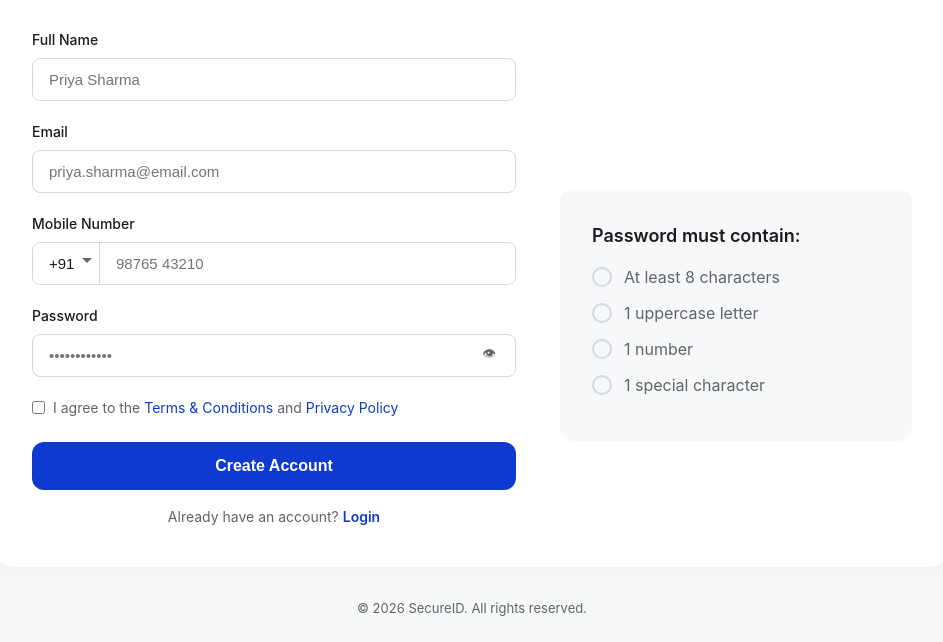
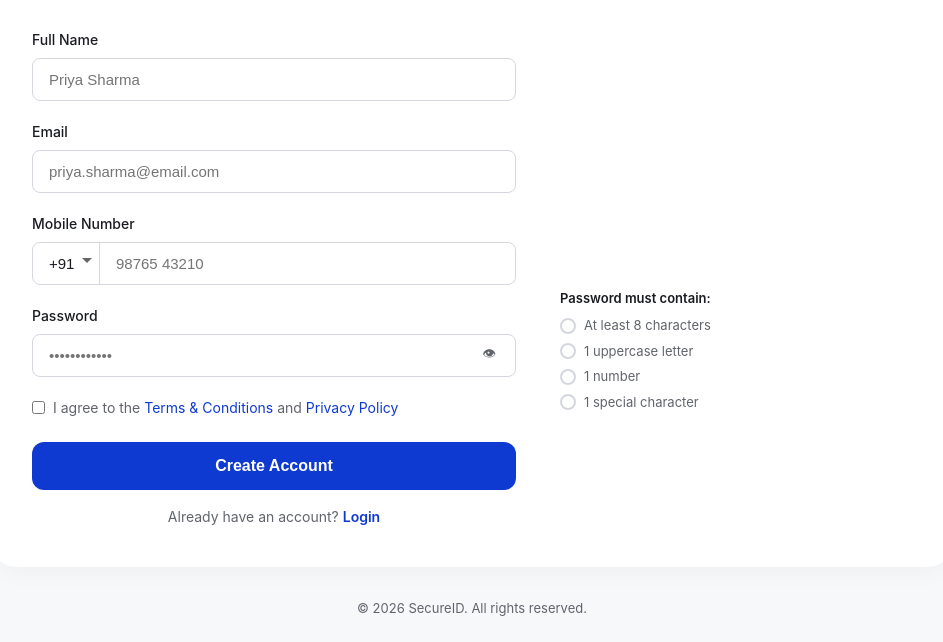
Before and after one commit to kumarnallana/Truly-IAS-Assessment, a website with bundled scripts: page public/index.html in a window 1280 px wide. Shown: the part 202-844 px from the top of the page, without its empty margins (168-1111 px from the left). Built offline with nearby package versions, Linux system fonts and the light colour scheme.

Commit message:
fix: align mobile password checklist with reference

```diff
--- a/public/css/components/auth-card.css
+++ b/public/css/components/auth-card.css
@@ -19,9 +19,6 @@
     box-shadow: none;
   }
 
-  .auth-card__rules-column {
-    margin-top: 2rem;
-  }
 }
 
 @media (max-width: 1023px) {
@@ -29,9 +26,6 @@
     display: none !important;
   }
 
-  .auth-card__rules-column {
-    display: none;
-  }
 }
 
 /* Desktop Exact Structural Layouts */
@@ -43,15 +37,31 @@
   }
 
   .auth-card__grid {
-    display: grid;
-    grid-template-columns: 55% 40%;
-    gap: 5%;
-    align-items: start;
+    display: block;
     width: 100%;
   }
 
-  .auth-card__rules-column {
-    margin-top: 260px; /* Aligns visually with the Password field below the 3 new fields */
+  .auth-card--registration .auth-card__form-column > .screen-header,
+  .auth-card--registration .auth-card__form-column > [data-testid="error-form"] {
+    width: 55%;
+  }
+
+  .registration-form {
+    display: grid;
+    grid-template-columns: 55% 40%;
+    column-gap: 5%;
+    align-items: start;
+  }
+
+  .registration-form > :not(.password-rules) {
+    grid-column: 1;
+  }
+
+  .registration-form > .password-rules {
+    grid-column: 2;
+    grid-row: 1 / span 8;
+    align-self: start;
+    margin-top: 260px;
   }
 
   .auth-card__top-bar {
--- a/public/css/components/password-rules.css
+++ b/public/css/components/password-rules.css
@@ -3,38 +3,41 @@
    Description: The live validation checklist for passwords
    ========================================================================== */
 .password-rules {
-  background-color: var(--color-bg-page);
-  border-radius: var(--radius-lg);
-  padding: 2rem;
-  font-size: 1rem;
+  background: transparent;
+  padding: 0;
+  font-size: 0.8125rem;
   color: var(--color-text-muted);
 }
 
 .password-rules__title {
   font-weight: 600;
   color: var(--color-text-main);
-  margin-bottom: 1rem;
-  font-size: 1.125rem;
+  margin-bottom: 0.5rem;
+  font-size: 0.8125rem;
 }
 
 .password-rules__item {
   display: flex;
   align-items: center;
-  gap: 0.75rem;
-  margin-bottom: 0.75rem;
+  gap: 0.5rem;
+  margin-bottom: 0.375rem;
+}
+
+.password-rules__item:last-child {
+  margin-bottom: 0;
 }
 
 .password-rules__icon {
   display: inline-flex;
   align-items: center;
   justify-content: center;
-  width: 20px;
-  height: 20px;
+  width: 16px;
+  height: 16px;
   border-radius: 50%;
   border: 2px solid var(--color-border);
   background-color: transparent;
   color: transparent;
-  font-size: 12px;
+  font-size: 10px;
   transition: all 0.2s ease-in-out;
 }
 
@@ -44,28 +47,8 @@
   color: white;
 }
 
-.password-rules--inline {
-  display: none;
-}
-
 @media (max-width: 1023px) {
-  .password-rules--inline {
-    display: block;
-    margin-top: 0.875rem;
-    padding: 1rem;
-    font-size: 0.875rem;
-  }
-
-  .password-rules--inline .password-rules__title {
-    margin-bottom: 0.75rem;
-    font-size: 0.9375rem;
-  }
-
-  .password-rules--inline .password-rules__item {
-    margin-bottom: 0.5rem;
-  }
-
-  .password-rules--inline .password-rules__item:last-child {
-    margin-bottom: 0;
+  .password-rules {
+    margin: -0.25rem 0 1rem;
   }
 }
--- a/public/index.html
+++ b/public/index.html
@@ -47,7 +47,7 @@
 
           <div data-testid="error-form" class="alert-banner alert-banner--error" style="display: none;" role="alert"></div>
 
-          <form data-testid="registration-form" novalidate>
+          <form data-testid="registration-form" class="registration-form" novalidate>
             <!-- Full Name -->
             <div class="form-field">
               <label for="reg-fullname" class="form-field__label">Full Name</label>
@@ -107,7 +107,7 @@
                   class="form-field__input"
                   placeholder="••••••••••••"
                   autocomplete="new-password"
-                  aria-describedby="password-requirements-inline error-password"
+                  aria-describedby="password-requirements error-password"
                   required
                 >
                 <button type="button" data-testid="toggle-password-btn" class="form-field__password-toggle" aria-label="Toggle password visibility">
@@ -115,24 +115,25 @@
                 </button>
               </div>
               <span data-testid="error-password" class="form-field__error-text" style="display: none;"></span>
+            </div>
 
-              <div id="password-requirements-inline" data-testid="password-rules-mobile" class="password-rules password-rules--inline" aria-live="polite">
+            <!-- One semantic checklist: inline on mobile, positioned beside the form on desktop. -->
+            <div id="password-requirements" data-testid="password-rules" class="password-rules" aria-live="polite">
               <div class="password-rules__title">Password must contain:</div>
               <ul class="password-rules__list">
-                  <li data-testid="rule-length-mobile" data-password-rule="length" class="password-rules__item">
+                <li data-testid="rule-length" data-password-rule="length" class="password-rules__item">
                   <span class="password-rules__icon">✓</span> At least 8 characters
                 </li>
-                  <li data-testid="rule-uppercase-mobile" data-password-rule="uppercase" class="password-rules__item">
+                <li data-testid="rule-uppercase" data-password-rule="uppercase" class="password-rules__item">
                   <span class="password-rules__icon">✓</span> 1 uppercase letter
                 </li>
-                  <li data-testid="rule-number-mobile" data-password-rule="number" class="password-rules__item">
+                <li data-testid="rule-number" data-password-rule="number" class="password-rules__item">
                   <span class="password-rules__icon">✓</span> 1 number
                 </li>
-                  <li data-testid="rule-special-mobile" data-password-rule="special" class="password-rules__item">
+                <li data-testid="rule-special" data-password-rule="special" class="password-rules__item">
                   <span class="password-rules__icon">✓</span> 1 special character
                 </li>
               </ul>
-              </div>
             </div>
 
             <!-- Terms Checkbox -->
@@ -152,28 +153,6 @@
             </div>
           </form>
         </div> <!-- End Form Column -->
-
-        <!-- Right Column: Password Requirements -->
-        <div class="auth-card__rules-column">
-          <!-- Password Checklist -->
-          <div data-testid="password-rules" class="password-rules" aria-live="polite">
-            <div class="password-rules__title">Password must contain:</div>
-            <ul class="password-rules__list">
-              <li data-testid="rule-length" data-password-rule="length" class="password-rules__item">
-                <span class="password-rules__icon">✓</span> At least 8 characters
-              </li>
-              <li data-testid="rule-uppercase" data-password-rule="uppercase" class="password-rules__item">
-                <span class="password-rules__icon">✓</span> 1 uppercase letter
-              </li>
-              <li data-testid="rule-number" data-password-rule="number" class="password-rules__item">
-                <span class="password-rules__icon">✓</span> 1 number
-              </li>
-              <li data-testid="rule-special" data-password-rule="special" class="password-rules__item">
-                <span class="password-rules__icon">✓</span> 1 special character
-              </li>
-            </ul>
-          </div>
-        </div> <!-- End Rules Column -->
 
       </div> <!-- End Grid -->
     </section>
```
Also changed, not shown: tests/regression/functional/registration.spec.js (+6 -5 lines), tests/regression/visual/registration.spec.js-snapshots/reg-state-1-details-Desktop-1280-win32.png, tests/regression/visual/registration.spec.js-snapshots/reg-state-1-details-Desktop-1366-win32.png, tests/regression/visual/registration.spec.js-snapshots/reg-state-1-details-Desktop-1440-win32.png, tests/regression/visual/registration.spec.js-snapshots/reg-state-1-details-Desktop-1920-win32.png, tests/regression/visual/registration.spec.js-snapshots/reg-state-1-details-Mobile-375-win32.png, tests/regression/visual/registration.spec.js-snapshots/reg-state-1-details-Mobile-390-win32.png, tests/regression/visual/registration.spec.js-snapshots/reg-state-1-details-Mobile-430-win32.png, tests/regression/visual/registration.spec.js-snapshots/reg-state-1-details-Tablet-1023-win32.png, tests/regression/visual/registration.spec.js-snapshots/reg-state-1-details-Tablet-1024-win32.png, tests/regression/visual/registration.spec.js-snapshots/reg-state-1-details-Tablet-768-win32.png, tests/regression/visual/registration.spec.js-snapshots/reg-state-1-details-Tablet-820-win32.png. Lines whose indentation alone changed are shown as unchanged.
